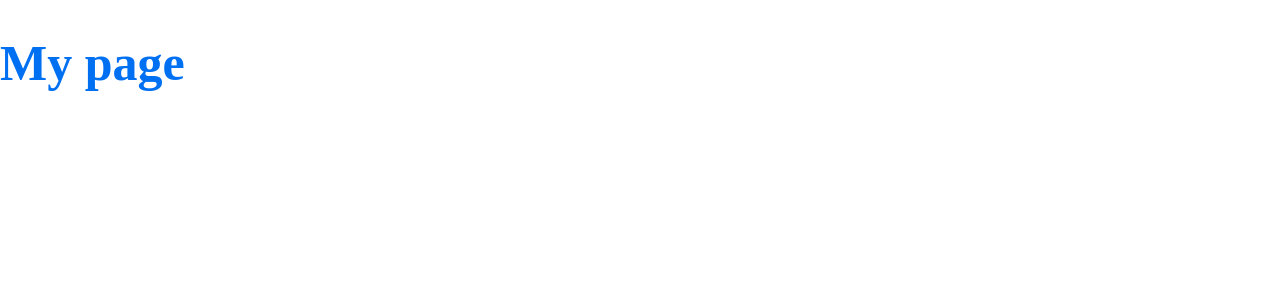
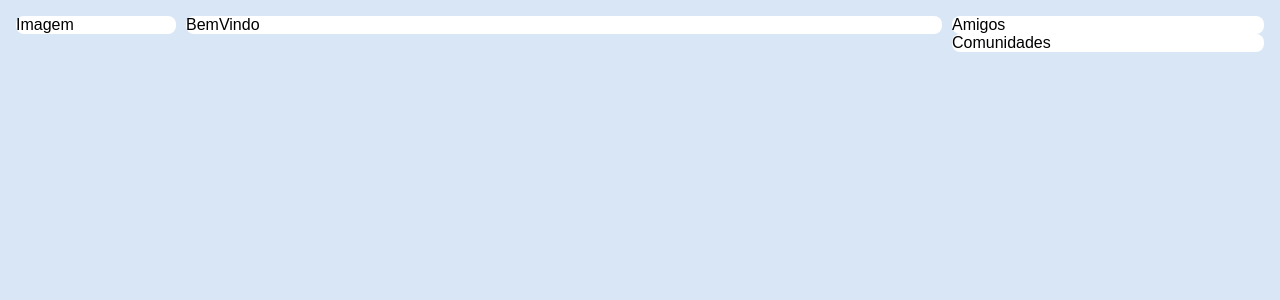
Before and after one commit to DiogoMalfatti/alurakut, a Next.js app: page / in a window 1280 px wide. Shown: the top 300 px of the page. Built offline with nearby package versions, Linux system fonts and the light colour scheme.

Commit message:
feito a estrutura basica da home

```diff
--- a/pages/_app.js
+++ b/pages/_app.js
@@ -1,10 +1,24 @@
 import { createGlobalStyle, ThemeProvider } from 'styled-components'
 
 const GlobalStyle = createGlobalStyle`
+  /* --> RESET CSS ABRE */
+  * {
+    margin: 0;
+    padding: 0;
+    box-sizing: border-box;
+  }
+  /* RESET CSS FECHA */
   body {
     margin: 0;
     padding: 0;
     box-sizing: border-box;
+    font-family: sans-serif;
+    background: #D9E6F6;
+  }
+  #__next {
+    display: flex;
+    min-height: 100vh;
+    flex-direction: column;
   }
 `
 
--- a/pages/index.js
+++ b/pages/index.js
@@ -1,10 +1,37 @@
 import styled from 'styled-components'
 
-const Title = styled.h1`
-  font-size: 50px;
-  color: ${({ theme }) => theme.colors.primary};
+// const Title = styled.h1`
+//   font-size: 50px;
+//   color: ${({ theme }) => theme.colors.primary};
+// `
+
+const MainGrid = styled.main`
+  display: grid;
+  grid-gap: 10px;
+  padding: 16px;
+  @media (min-width: 860px) {
+    grid-template-columns: 160px 1fr 312px;
+    grid-template-areas: 'profileArea welcomeArea profileRelationsArea';
+  }
+`
+const Box = styled.div`
+  background: #fff;
+  border-radius: 8px;
 `
 
 export default function Home() {
-  return <Title>My page</Title>
+  return (
+    <MainGrid>
+      <div style={{ gridArea: 'profileArea' }}>
+        <Box>Imagem</Box>
+      </div>
+      <div style={{ gridArea: 'welcomeArea' }}>
+        <Box>BemVindo</Box>
+      </div>
+      <div style={{ gridArea: 'profileRelationsArea' }}>
+        <Box>Amigos</Box>
+        <Box>Comunidades</Box>
+      </div>
+    </MainGrid>
+  )
 }
```
